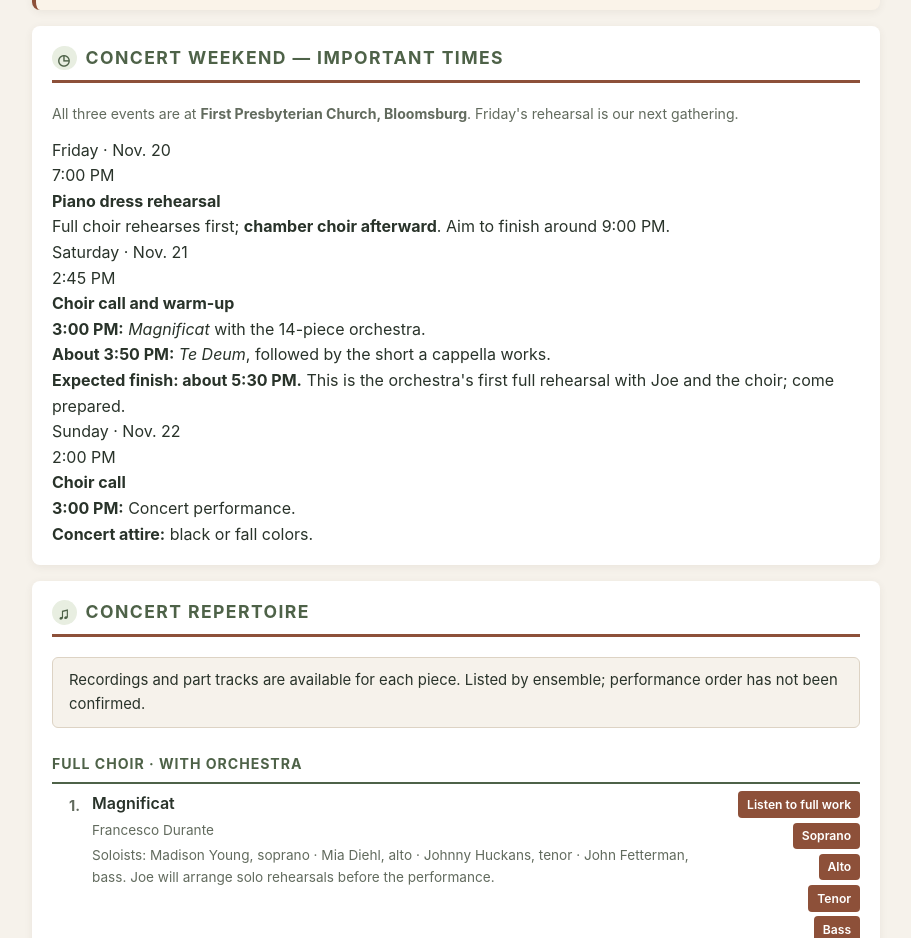
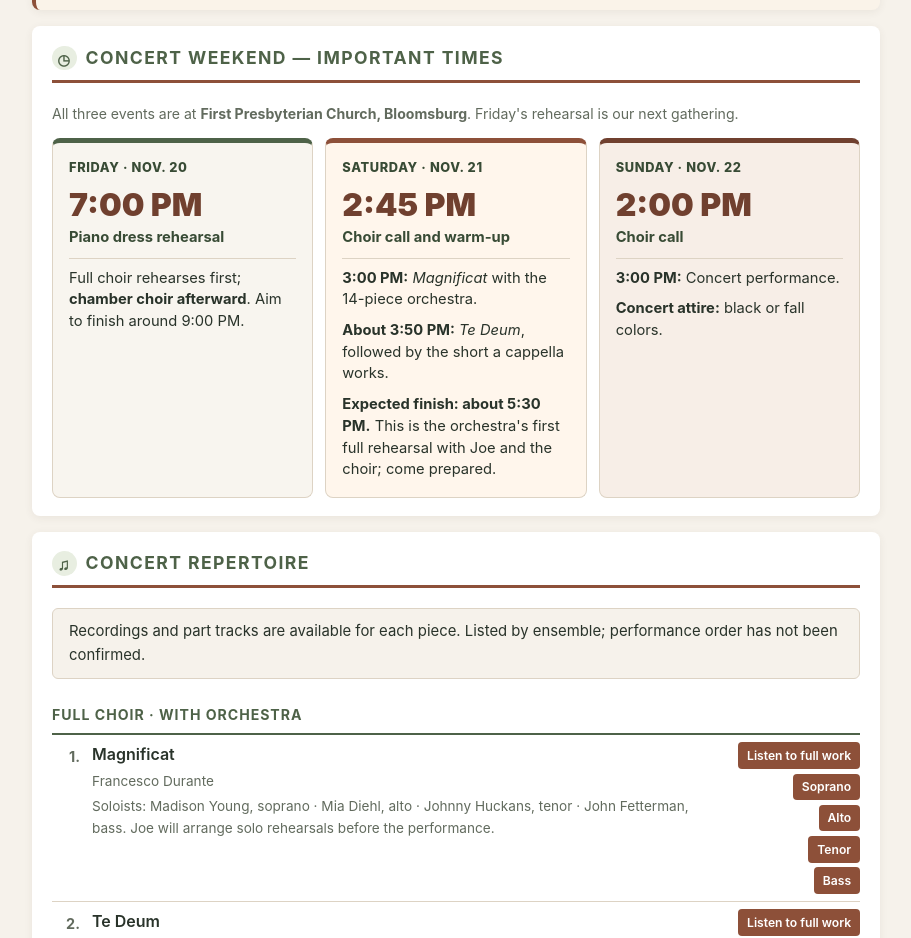
Before and after one commit to DebStuligross/bloomsburg-singers-fall-2026, a plain HTML site: page index.html in a window 1280 px wide. Shown: the part 1416-2354 px from the top of the page, without its empty margins (184-1095 px from the left). Drawn offline with Linux system fonts and the light colour scheme.

Commit message:
Style concert weekend schedule cards

```diff
--- a/styles.css
+++ b/styles.css
@@ -242,6 +242,18 @@ section h2 {
     flex-shrink: 0;
     line-height: 1.45;
 }
+
+/* Featured concert weekend cards */
+.weekend-schedule { display:grid; grid-template-columns:repeat(3,minmax(0,1fr)); gap:.75rem; margin-top:.8rem; }
+.weekend-event { border:1px solid var(--border); border-top:5px solid var(--navy); border-radius:8px; padding:1rem; background:#f8f5ef; min-width:0; }
+.weekend-saturday { border-top-color:var(--red); background:#fff6ec; }
+.weekend-sunday { border-top-color:var(--red-dark); background:#f7eee7; }
+.weekend-event p { font-size:.92rem; margin-bottom:.55rem; line-height:1.48; }
+.weekend-event p:last-child { margin-bottom:0; }
+.weekend-event .weekend-day { font-size:.8rem; font-weight:800; letter-spacing:.05em; text-transform:uppercase; color:var(--navy-dark); }
+.weekend-event .weekend-time { font-size:2rem; line-height:1.15; font-weight:900; color:var(--red-dark); margin-bottom:.2rem; }
+.weekend-event .weekend-purpose { border-bottom:1px solid var(--border); padding-bottom:.55rem; color:var(--navy-dark); }
+@media (max-width:760px) { .weekend-schedule { grid-template-columns:1fr; } }
 
 /* ── Upcoming Activities ── */
 .activities-table {
```
